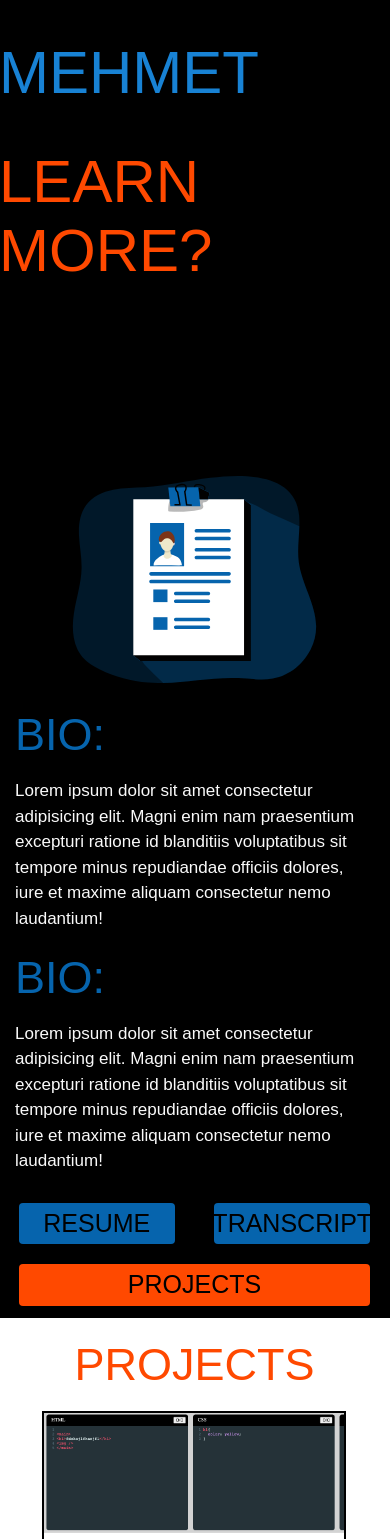
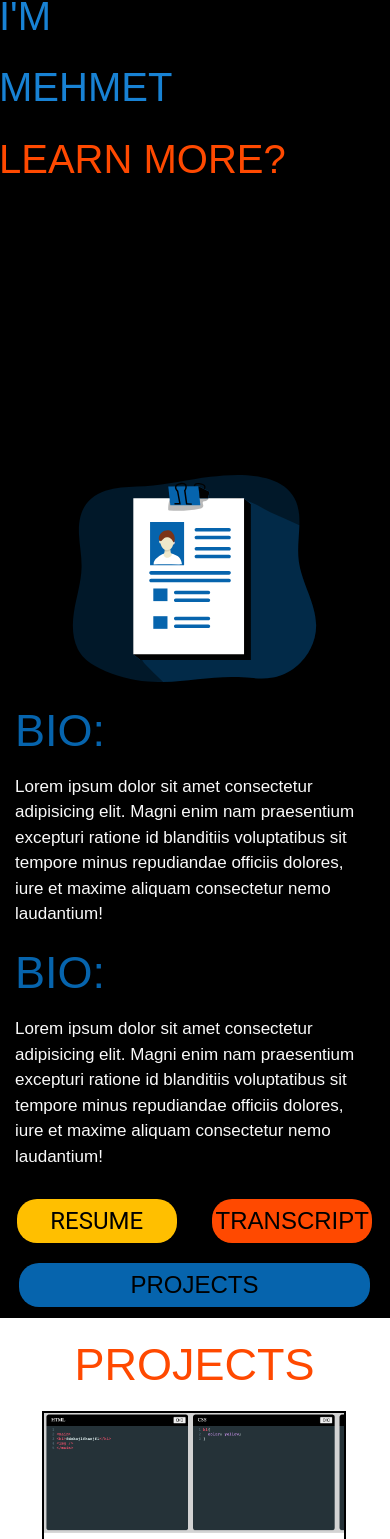
Before and after one commit to mehmetalperen/portfolio-react, a React (Create React App) app: page / in a window 390 px wide. Shown: the part 369-1908 px from the top of the page. Built offline with nearby package versions, Linux system fonts and the light colour scheme.

Commit message:
scrolling for mobil finish. add resume and transcript. make some minor changes to the style

```diff
--- a/src/components/Bio.jsx
+++ b/src/components/Bio.jsx
@@ -4,21 +4,40 @@ import BioContent from "./BioContent";
 import Typography from "@material-ui/core/Typography";
 import Box from "@material-ui/core/Box";
 import { makeStyles } from "@material-ui/core";
+import { createMuiTheme, ThemeProvider } from "@material-ui/core/styles";
+import { Link } from "react-scroll";
 
 const useStyles = makeStyles({
   smallBtn: {
     margin: "10px auto",
     width: "40%",
+    minWidth: "160px",
+    borderRadius: "20px",
   },
   bigBtn: {
     margin: "10px auto",
     width: "90%",
+    borderRadius: "20px",
   },
 });
 
 const Bio = () => {
   const classes = useStyles();
-  const [yellowBtnHover, setYellowBtnHover] = useState(false);
+  const [color, setColor] = useState("blue");
+
+  const theme = React.useMemo(() => {
+    if (color === "blue") {
+      return createMuiTheme({
+        palette: {
+          secondary: {
+            main: "#FFBF00",
+            contrastText: "#fff",
+          },
+        },
+      });
+    }
+    return createMuiTheme();
+  }, [color]);
   return (
     <div id="BioSection" className="Bio">
       <div className="bio-content-wrapper">
@@ -27,36 +46,48 @@ const Bio = () => {
 
         <div className="btn-wrapper">
           <div className="small-btn-container">
+            <ThemeProvider theme={theme}>
+              <Button
+                variant="contained"
+                className={classes.smallBtn}
+                color="secondary"
+                onClick={() => {
+                  alert("put your updated resume");
+                  window.open("LAPC-tsrpt.pdf");
+                }}
+              >
+                <Typography variant="h5" component="h5">
+                  <Box color="black">RESUME</Box>
+                </Typography>
+              </Button>
+            </ThemeProvider>
+
             <Button
               className={classes.smallBtn}
               variant="contained"
-              color="primary"
+              color="secondary"
+              onClick={() => {
+                window.open("LAPC-tsrpt.pdf");
+              }}
             >
-              <Typography variant="h3" component="h3">
-                <Box color="black">RESUME</Box>
-              </Typography>
-            </Button>
-            <Button
-              className={classes.smallBtn}
-              variant="contained"
-              color="primary"
-            >
-              <Typography variant="h3" component="h3">
+              <Typography variant="h5" component="h5">
                 <Box color="black">TRANSCRIPT </Box>
               </Typography>
             </Button>
           </div>
           <div className="big-btn-container">
+            <Link to="ProjectSection" smooth={true} duration={1000}>
               <Button
                 className={classes.bigBtn}
                 variant="contained"
-              color="secondary"
+                color="primary"
                 fullWidth
               >
-              <Typography variant="h3" component="h3">
+                <Typography variant="h5" component="h5">
                   <Box color="black">PROJECTS </Box>
                 </Typography>
               </Button>
+            </Link>
           </div>
         </div>
       </div>
--- a/src/components/ContactSection.jsx
+++ b/src/components/ContactSection.jsx
@@ -9,7 +9,7 @@ const ContactSection = () => {
   return (
     <div id="ContactMeSection" className="ContactSection">
       <div className="title-container">
-        <Typography variant="h2" component="h2" color="black">
+        <Typography variant="h2" component="h2" color="black" align="center">
           <Box>Let's Get In Touch! </Box>
         </Typography>
       </div>
@@ -53,7 +53,8 @@ const ContactSection = () => {
           <Typography variant="body1" component="p" color="black">
             <Box>©{new Date().getFullYear()} Mehmet Nadi </Box>
             <Box>
-              Made with <FavoriteIcon style={{ color: "#FF4900" }} /> in LA{" "}
+              Made with
+              <FavoriteIcon style={{ color: "#FF4900" }} /> in LA{" "}
             </Box>
           </Typography>
         </div>
@@ -70,6 +71,8 @@ const ContactSection = () => {
         }
         .title-container {
           width: 100%;
+          align-items: center;
+          margin: 0 auto;
         }
         .socials-container {
           min-width: 100%;
@@ -92,14 +95,13 @@ const ContactSection = () => {
         }
 
         .social-icon {
-          margin: 0 auto;
+          margin: 20% auto;
           opacity: 1;
           transition: width 0.2s ease, height 0.2s ease;
         }
         .social-icon:hover {
           opacity: 0.6;
-          width: 80px;
-          height: 80px;
+          transform: scale(1.5);
         }
         .footer-container {
           width: 100%;
@@ -111,7 +113,7 @@ const ContactSection = () => {
           margin: 0 auto;
         }
         .footer-content-container {
-          margin: 0 auto;
+          margin: 20% auto 0 auto;
         }
       `}</style>
     </div>
--- a/src/components/DesktopNavbar.jsx
+++ b/src/components/DesktopNavbar.jsx
@@ -2,16 +2,6 @@ import React, { useState, useEffect } from "react";
 import { Link } from "react-scroll";
 
 const DesktopNavbar = () => {
-  console.log(window.pageYOffset);
-
-  const handleScrollToAboutUs = () => {
-    window.scrollBy({
-      top: window.innerHeight * 1,
-      behavior: "smooth",
-    });
-    console.log(window.pageYOffset);
-  };
-
   return (
     <div className="DesktopNavbar">
       <div className="logo-container">
@@ -80,7 +70,7 @@ const DesktopNavbar = () => {
             justify-content: space-between;
             font-family: Arial;
             background-color: #000000;
-            width: 100%;
+            min-width: 101%;
             align-items: center;
             display: flex;
           }
--- a/src/components/HomeIntro.jsx
+++ b/src/components/HomeIntro.jsx
@@ -1,13 +1,9 @@
 import React, { useState, useEffect } from "react";
+import { Link } from "react-scroll";
 
 const HomeIntro = () => {
   const [hoverName, setHoverName] = useState(false);
   const [hoverAction, setHoverAction] = useState(false);
-  // align-items: center;
-  // display: flex;
-  // flex-wrap: wrap;
-
-  // console.log(window.matchMedia("(pointer: coarse)").matches);
 
   return (
     <div id="HomeIntroSection" className="HomeIntro">
@@ -37,7 +33,14 @@ const HomeIntro = () => {
         </div>
 
         <div className="action-container">
+          <Link
+            to="BioSection"
+            smooth={true}
+            duration={1000}
+            className="nav-link"
+          >
             <h1
+              className="greeding-message"
               id="action-message"
               onMouseEnter={() => {
                 setHoverAction(true);
@@ -45,12 +48,10 @@ const HomeIntro = () => {
               onMouseLeave={() => {
                 setHoverAction(false);
               }}
-            onClick={() => {
-              alert("Will be scrooling down");
-            }}
             >
               {hoverAction ? "CLICK!" : "LEARN MORE?"}
             </h1>
+          </Link>
         </div>
       </div>
       <img id="pp" src="cover-pic.jpg" alt="my-profile-pic" />
@@ -70,13 +71,12 @@ const HomeIntro = () => {
             min-width: 50%;
             z-index: 10;
           }
-          h1 {
+
+          .greeding-message {
+            color: #1882d4;
             font-family: Arial;
             font-size: 60px;
             font-weight: 500;
-          }
-          .greeding-message {
-            color: #1882d4;
           }
 
           #action-message {
@@ -112,6 +112,9 @@ const HomeIntro = () => {
               margin: 0 auto;
               width: 100%;
             }
+            .greeding-message {
+              font-size: 40px;
+            }
           }
         `}
       </style>
--- a/src/components/MobileNavbar.jsx
+++ b/src/components/MobileNavbar.jsx
@@ -4,7 +4,7 @@ import IconButton from "@material-ui/core/IconButton";
 import MenuIcon from "@material-ui/icons/Menu";
 import CloseIcon from "@material-ui/icons/Close";
 import { makeStyles } from "@material-ui/core";
-
+import { Link } from "react-scroll";
 const useStyles = makeStyles({
   btnStyle: {
     paddingTop: "16px",
@@ -14,8 +14,14 @@ const useStyles = makeStyles({
 });
 const MobileNavbar = () => {
   const classes = useStyles();
+  const [isHamburgerClick, setIsHamburgerClick] = useState(false);
 
-  const [isHamburgerClick, setIsHamburgerClick] = useState(false);
+  const navObjList = [
+    { path: "HomeIntroSection", color: "primary", name: "HOME" },
+    { path: "BioSection", color: "secondary", name: "BIO" },
+    { path: "ProjectSection", color: "primary", name: "PROJECTS" },
+    { path: "ContactMeSection", color: "secondary", name: "CONTACT" },
+  ];
   return (
     <div className="MobileNavbar">
       <div className="logo-container">
@@ -37,46 +43,31 @@ const MobileNavbar = () => {
         <div className="dropdown-nav">
           <div className="btn-container">
             <ul className="mobil-ul">
+              {navObjList.map((el, index) => {
+                return (
+                  <Link
+                    to={el.path}
+                    smooth={true}
+                    duration={1000}
+                    key={index}
+                    id={index}
+                  >
                     <li className="mobil-li">
                       <Button
+                        onClick={() => {
+                          setIsHamburgerClick(!isHamburgerClick);
+                        }}
                         className={classes.btnStyle}
                         variant="contained"
-                  color="primary"
+                        color={el.color}
                         fullWidth
                       >
-                  HOME
+                        {el.name}
                       </Button>
                     </li>
-              <li className="mobil-li">
-                <Button
-                  className={classes.btnStyle}
-                  variant="contained"
-                  color="secondary"
-                  fullWidth
-                >
-                  HOME
-                </Button>
-              </li>
-              <li className="mobil-li">
-                <Button
-                  className={classes.btnStyle}
-                  variant="contained"
-                  color="primary"
-                  fullWidth
-                >
-                  HOME
-                </Button>
-              </li>
-              <li className="mobil-li">
-                <Button
-                  className={classes.btnStyle}
-                  variant="contained"
-                  color="secondary"
-                  fullWidth
-                >
-                  HOME
-                </Button>
-              </li>
+                  </Link>
+                );
+              })}
             </ul>
 
             <div className="close-btn-container">
```
Also changed, not shown: 1 other file (tests, documents, lock files or other folders). Lines whose indentation alone changed are shown as unchanged.
